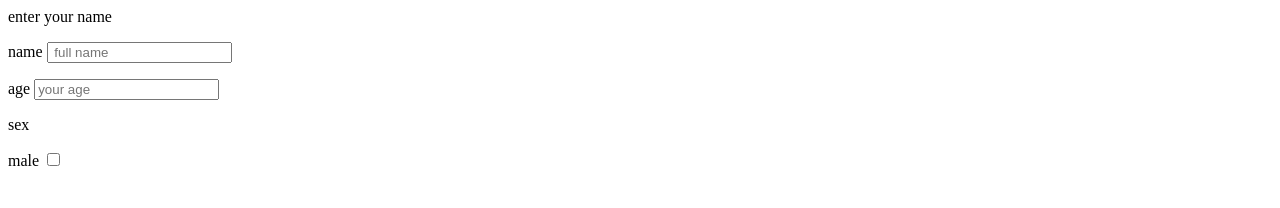
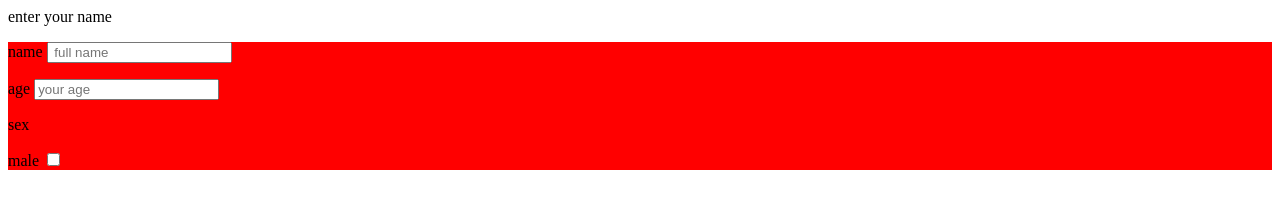
Before and after one commit to davomels32/githubclass, a plain HTML site: page index.html in a window 1280 px wide. Drawn offline with Linux system fonts and the light colour scheme.

Commit message:
Update index.html

```diff
--- a/index.html
+++ b/index.html
@@ -2,9 +2,16 @@
 <head>
 <title> ......</title>
 </head>
+	<style>
+		form{
+			background-color:red;
+		}
 
+
+	</style>
 <body>
 	<p> enter your name</p>
+
 
 	<form action="">
 		<p>name
```
